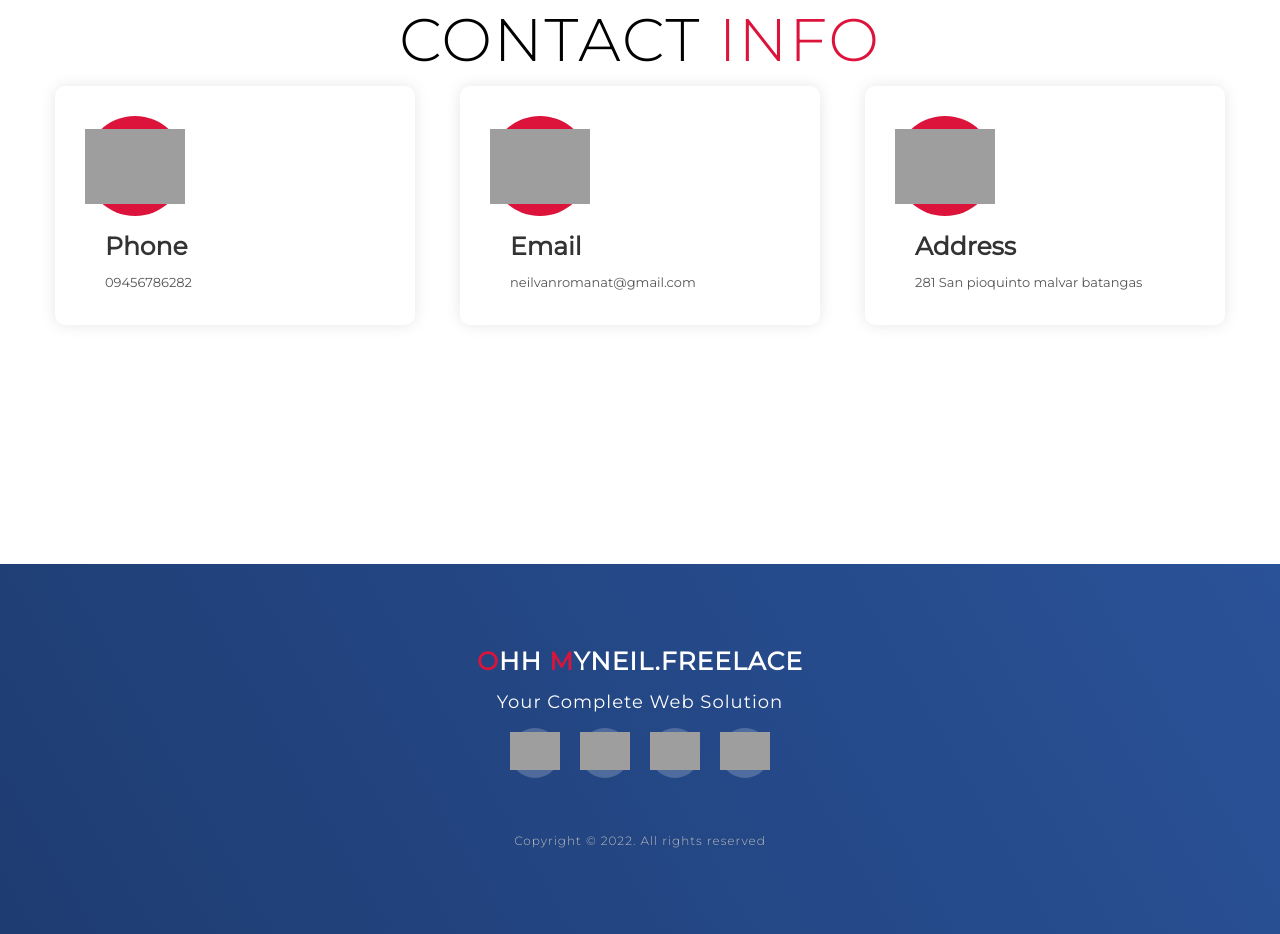
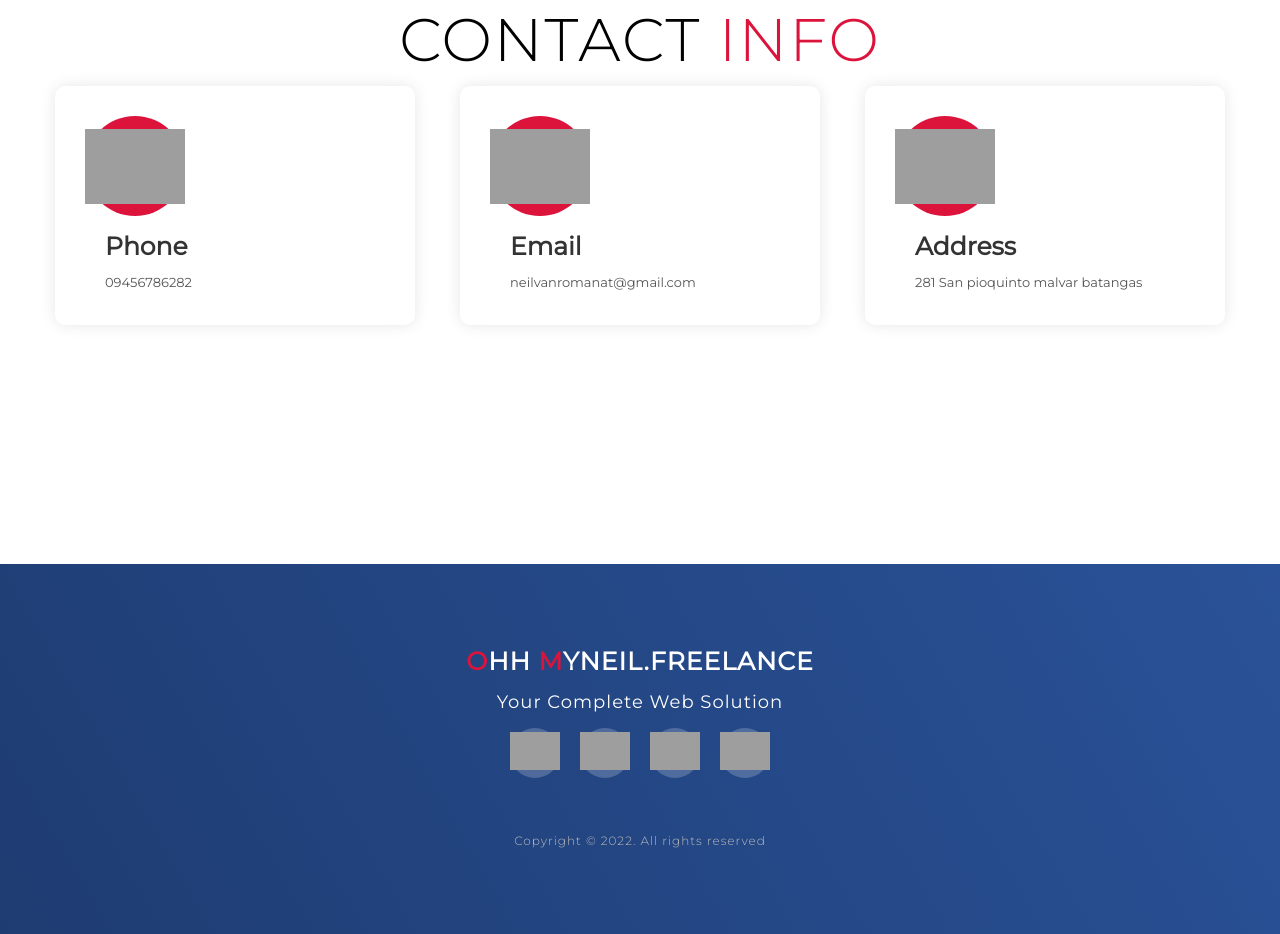
Before and after one commit to ohmyneil/midterm, a plain HTML site: page index.html in a window 1280 px wide. Shown: the part 2036-2970 px from the top of the page. Drawn offline with Linux system fonts and the light colour scheme; grey boxes are pictures that could not be loaded.

Commit message:
<midterm>

```diff
--- a/index.html
+++ b/index.html
@@ -128,7 +128,7 @@
   <section id="footer">
     <div class="footer container">
       <div class="brand">
-        <h1><span>O</span>hh <span>M</span>yneil.freelace</h1>
+        <h1><span>O</span>hh <span>M</span>yneil.freelance</h1>
       </div>
       <h2>Your Complete Web Solution</h2>
       <div class="social-icon">
```
